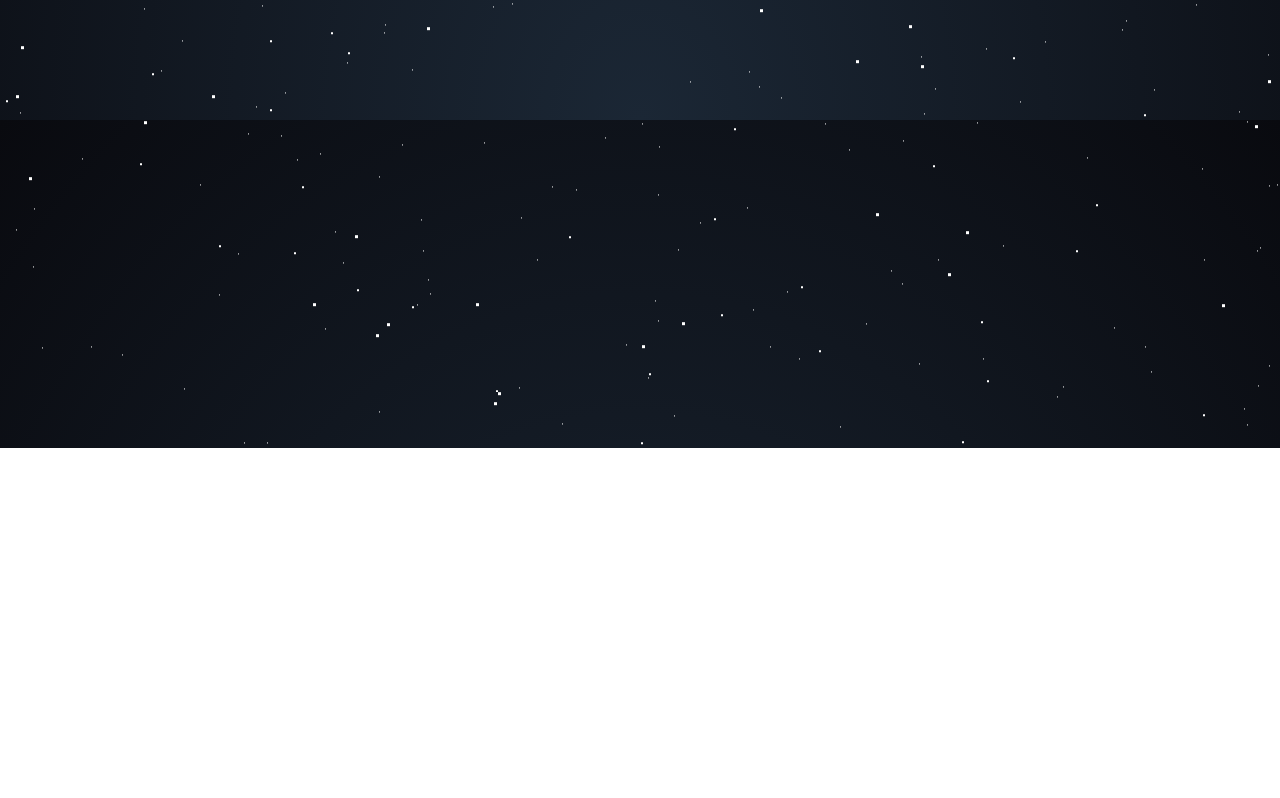
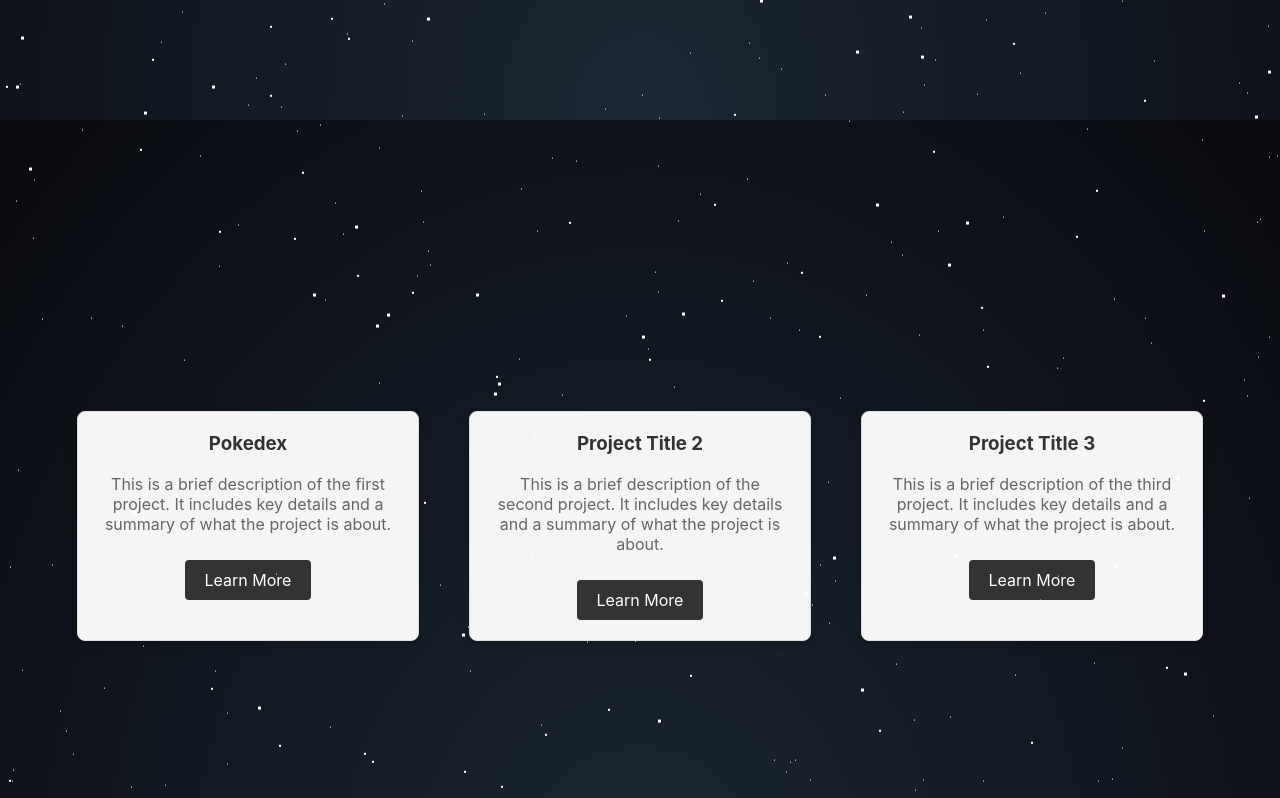
Before and after one commit to CStappas/portfoliochris, a React (Create React App) app: page / in a window 1280 px wide. Shown: the part 1480-2278 px from the top of the page. Before the commit the page ends 1928 px from the top, so only its background shows below. Built offline with nearby package versions, Linux system fonts and the light colour scheme.

Commit message:
added sections

```diff
--- a/public/index.html
+++ b/public/index.html
@@ -9,6 +9,11 @@
       name="description"
       content="Web site created using create-react-app"
     />
+    <script>
+      if ("scrollRestoration" in history) {
+        history.scrollRestoration = "manual";
+      }
+    </script>
     <link rel="apple-touch-icon" href="%PUBLIC_URL%/logo192.png" />
     <!--
       manifest.json provides metadata used when your web app is installed on a
--- a/src/App.css
+++ b/src/App.css
@@ -1,6 +1,6 @@
 .App {
   text-align: center;
-  height: 100vh;
+  height: 5000px;
 }
 
 
--- /dev/null
+++ b/src/components/Contact.css
@@ -0,0 +1,5 @@
+.section {
+    text-align: center;
+    height: 100vh;
+    align-content: center;
+  }
--- /dev/null
+++ b/src/components/Contact.jsx
@@ -0,0 +1,10 @@
+import React from 'react'
+import "./Contact.css"
+
+function Contact() {
+  return (
+    <div id="contact" className='section'>Contact</div>
+  )
+}
+
+export default Contact
--- a/src/components/Navbar.jsx
+++ b/src/components/Navbar.jsx
@@ -2,13 +2,18 @@ import React from "react";
 import "./navbar.css";
 
 const Navbar = () => {
+
+  window.onload = function () {
+    window.scrollTo(0, 0);
+};
+
   const scrollToSection = (sectionId) => {
     if (sectionId === "top") {
       window.scrollTo({ top: 0, behavior: "smooth" });
     } else {
       const section = document.getElementById(sectionId);
       if (section) {
-        section.scrollIntoView({ behavior: "smooth" });
+        section.scrollIntoView({ top: 0, behavior: "smooth" });
       }
     }
   };
@@ -21,8 +26,8 @@ const Navbar = () => {
       <button className="button" onClick={() => scrollToSection("about")}>
         <span id="nav">About</span>
       </button>
-      <button className="button" onClick={() => scrollToSection("work")}>
-        <span id="nav">Work</span>
+      <button className="button" onClick={() => scrollToSection("projects")}>
+        <span id="nav">Projects</span>
       </button>
       <button className="button" onClick={() => scrollToSection("contact")}>
         <span id="nav">Contact</span>
--- /dev/null
+++ b/src/components/Projects.css
@@ -0,0 +1,45 @@
+.section {
+  text-align: center;
+  height: 100vh;
+  align-content: center;
+}
+.project-container {
+  display: flex;
+  justify-content: center;
+  gap: 20px;
+}
+.project-card {
+  background-color: #f5f5f5;
+  border: 1px solid #ddd;
+  box-shadow: 0 4px 8px rgba(0, 0, 0, 0.2);
+  padding: 20px;
+  margin: 15px;
+  border-radius: 8px;
+  color: #333;
+  max-width: 300px;
+  text-align: center;
+}
+
+.project-card h3 {
+  margin-top: 0;
+  color: #333;
+}
+
+.project-card p {
+  color: #666;
+}
+
+.project-link {
+  display: inline-block;
+  margin-top: 10px;
+  padding: 10px 20px;
+  background-color: #333;
+  color: #fff;
+  text-decoration: none;
+  border-radius: 4px;
+  transition: background-color 0.3s ease;
+}
+
+.project-link:hover {
+  background-color: #555;
+}
--- a/src/components/Projects.jsx
+++ b/src/components/Projects.jsx
@@ -1,9 +1,50 @@
-import React from 'react'
+import React from "react";
+import "./Projects.css";
 
 function Projects() {
   return (
-    <div>Projects</div>
-  )
+    <div id="projects" className="section">
+      <div class="project-container">
+        <div class="project-card">
+          <h3>Pokedex</h3>
+          <p>
+            This is a brief description of the first project. It includes key
+            details and a summary of what the project is about.
+          </p>
+          <a href="#" class="project-link">
+            Learn More
+          </a>
+        </div>
+
+        <div class="project-card">
+          <h3>Project Title 2</h3>
+          <p>
+            This is a brief description of the second project. It includes key
+            details and a summary of what the project is about.
+          </p>
+          <a href="#" class="project-link">
+            Learn More
+          </a>
+        </div>
+
+        <div class="project-card">
+          <h3>Project Title 3</h3>
+          <p>
+            This is a brief description of the third project. It includes key
+            details and a summary of what the project is about.
+          </p>
+          <a
+            href="#"
+            class="project-link"
+            target="_blank"
+            rel="noopener noreferrer"
+          >
+            Learn More
+          </a>
+        </div>
+      </div>
+    </div>
+  );
 }
 
-export default Projects
+export default Projects;
--- a/src/components/Section.jsx
+++ b/src/components/Section.jsx
@@ -1,10 +1,13 @@
 import "./section.css";
 import TypewriterEffect from "./type-effet.jsx";
+import Projects from "./Projects.jsx";
+import Contact from "./Contact.jsx";
 
 const Section = () => {
   const introtext = "Hi I'm Christos, a front-end developer.";
 
   return (
+    <div>
     <div>
       <div id="title">
       <TypewriterEffect text={introtext} />
@@ -65,7 +68,9 @@ const Section = () => {
         </div>
       </div>
     </div>
-
+    <Projects/>
+    </div>
+    <Contact/>
     </div>
   );
 };
--- a/src/components/Stars.jsx
+++ b/src/components/Stars.jsx
@@ -1,5 +1,6 @@
 import React from "react";
 import "./stars.css";
+
 
 const Stars = () => {
   return (
--- a/src/components/navbar.css
+++ b/src/components/navbar.css
@@ -1,12 +1,11 @@
 .container {
-    display: flex;
     position: fixed;
-    justify-content: center;
-    align-items: center;
     background-color: transparent;
     transition: background-color 0.3s ease;
     width: 100%;
     padding-top: 20px;
+    top: 0;
+    z-index: 1000;
   }
 
   .container-bg {
--- a/src/components/section.css
+++ b/src/components/section.css
@@ -16,7 +16,6 @@
 }
 
 #text {
-
   font-size: 2rem;
   color: #ffffff;
   font-weight: bold;
```
